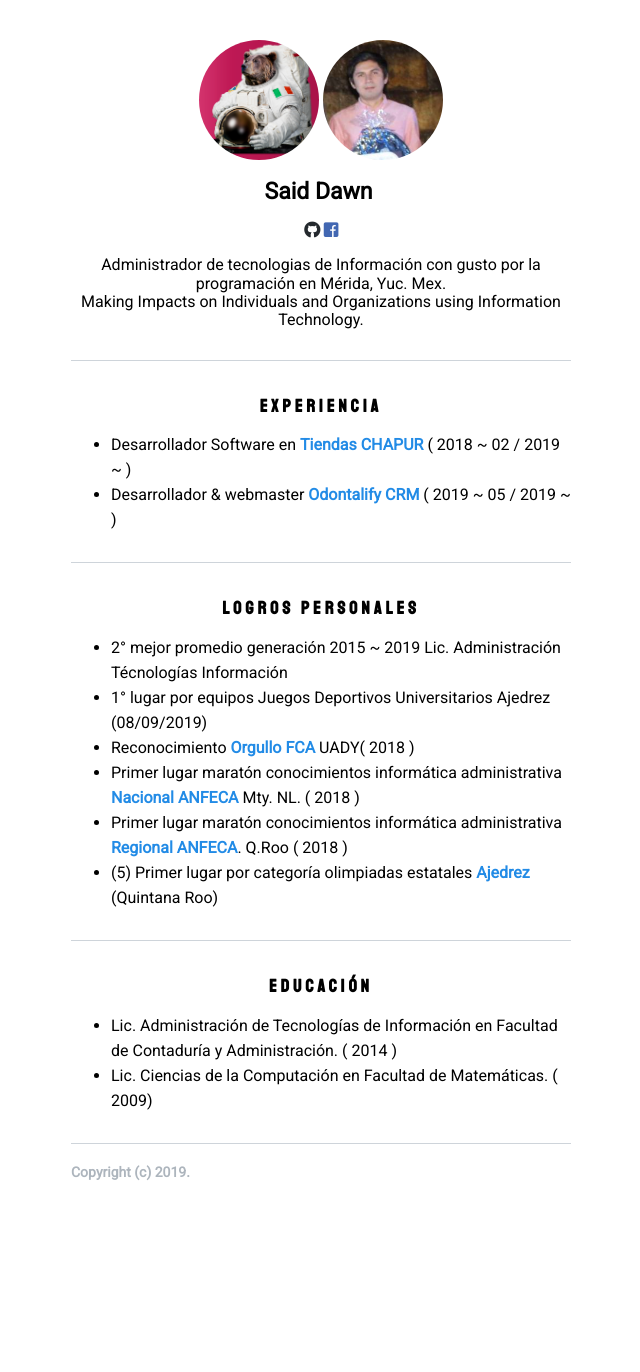
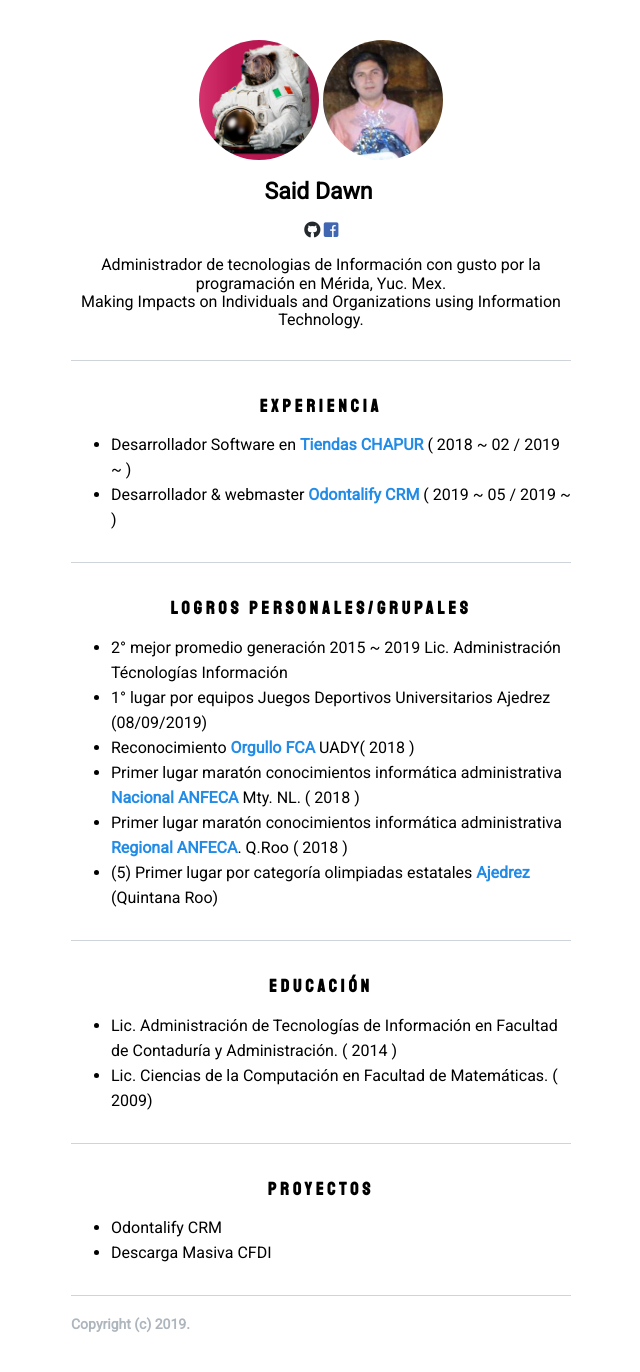
Before and after one commit to Dauun/dauun.github.io, a Jekyll site: the page portfolio/index.html, which Jekyll copies as it is, in a window 1280 px wide. Shown: the whole page, without its empty margins (319-959 px from the left). Built offline with Jekyll 4.4.1, drawn with Linux system fonts in a browser that asks for light colours; nearby versions of some CDN libraries; before the commit the page ends 1220 px from its top, so only the background shows below that.

Commit message:
Update index.html

```diff
--- a/portfolio/index.html
+++ b/portfolio/index.html
@@ -38,7 +38,7 @@
           </ul>
         </section>
         <section>
-          <h2>Logros personales</h2>
+          <h2>Logros personales/grupales</h2>
           <ul>
             <li>2° mejor promedio generación 2015 ~ 2019 Lic. Administración Técnologías Información</li>
             <li>1° lugar por equipos Juegos Deportivos Universitarios Ajedrez (08/09/2019)</li>
@@ -55,6 +55,13 @@
             <li>Lic. Ciencias de la Computación en Facultad de Matemáticas. ( 2009) </li>
           </ul>
         </section>
+        <section>
+          <h2>Proyectos</h2>
+          <ul>
+            <li>Odontalify CRM</li>
+            <li>Descarga Masiva CFDI</li>
+          </ul>
+        </section>
       </div>
       <section class='copyright'>
         Copyright (c) 2019.
```
